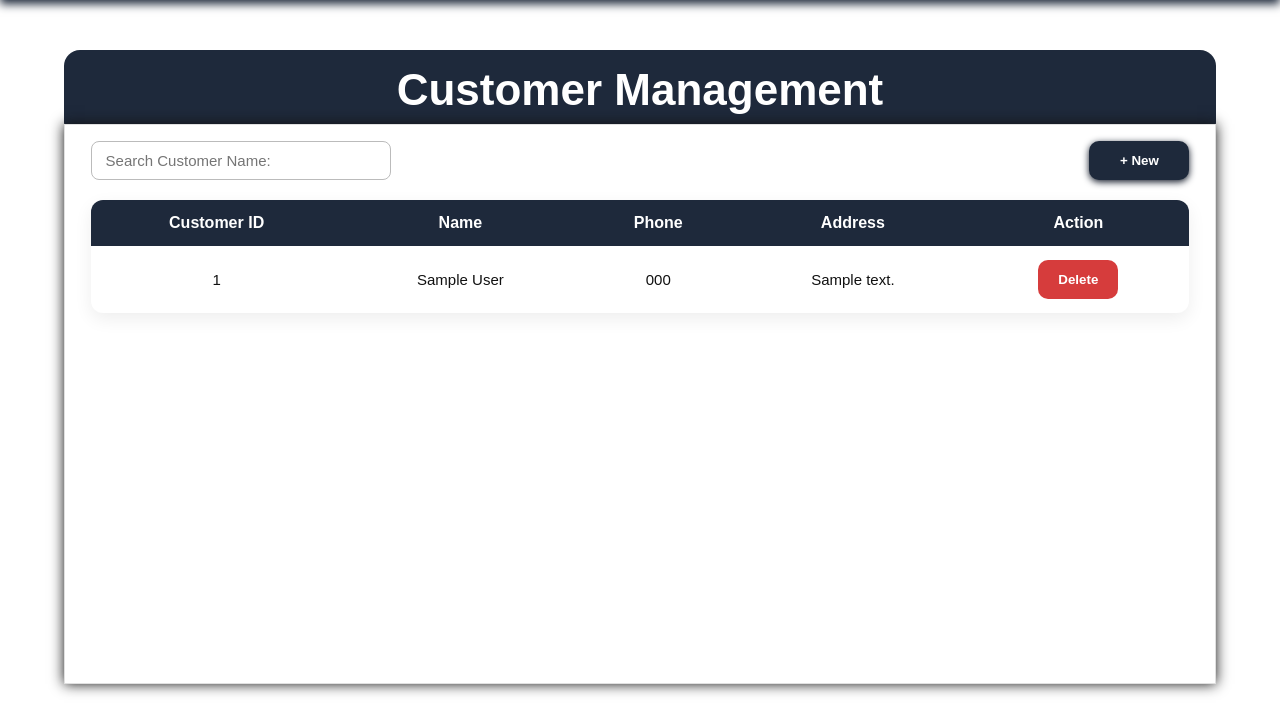
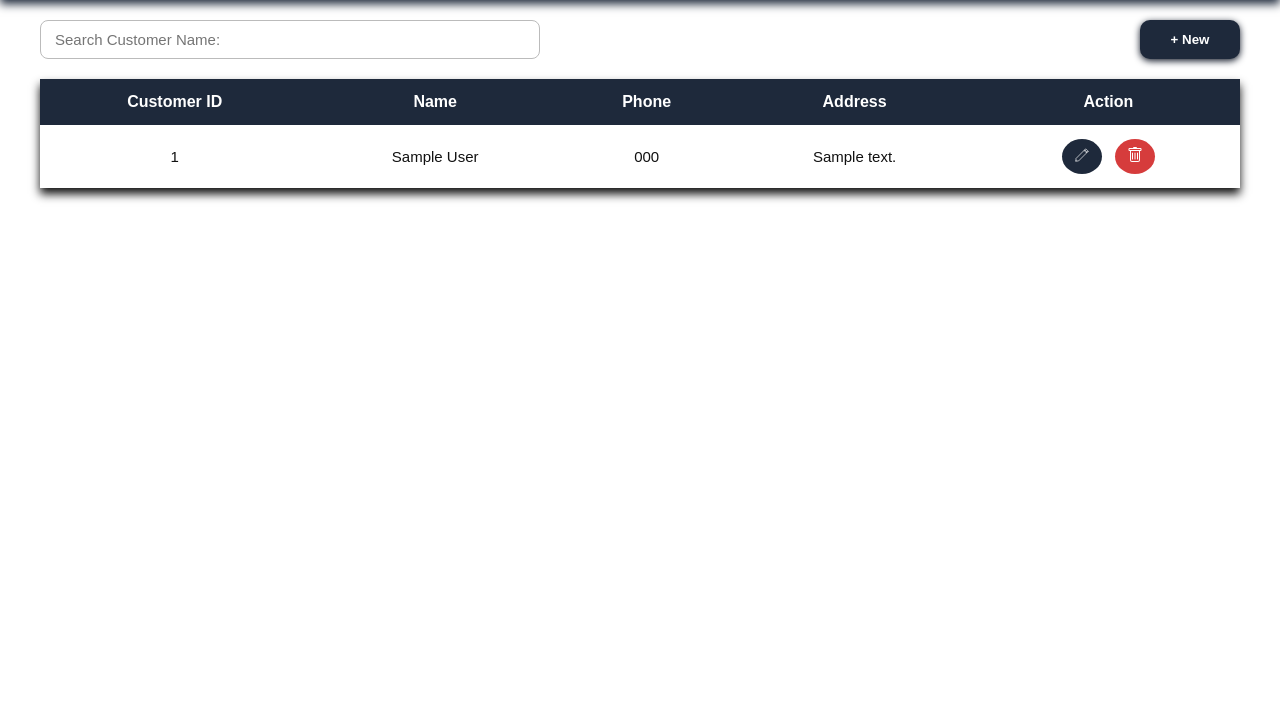
Before and after one commit to jgoleta/BisNest-Secondary-Repo, a Django app: page /customer in a window 1280 px wide. Shown: the part 90-800 px from the top of the page. Run offline with Django 5.2, Linux system fonts and the light colour scheme; tables that the repository leaves empty hold one stand-in row (values such as "Sample post").

Commit message:
Update customer.html

```diff
--- a/members/templates/customer.html
+++ b/members/templates/customer.html
@@ -275,12 +275,10 @@
         .delete-modal-btn,
         .delete-btn {
             background: #d63c3c !important;
-            color: #fff !important;
-            padding: 12px 20px;
+            padding: 8px 12px;
             font-weight: bold;
             border: none;
-            border-radius: 10px;
-            background-color: #111;
+            border-radius: 50%;
             color: #fff;
             cursor: pointer;
             transition: background 0.3s, color 0.3s;
@@ -292,6 +290,17 @@
             background: #b40202 !important;
             color: #ffffff !important;
             border: none;
+        }
+
+        .edit-button {
+            background-color: var(--palette-navbar);
+            color: #fff;
+            padding: 8px 12px;
+            font-weight: bold;
+            border: none;
+            border-radius: 50%;
+            cursor: pointer;
+            transition: background 0.3s, color 0.3s;
         }
 
         .toggle-form-button,
@@ -312,7 +321,8 @@
 
         .toggle-form-button:hover,
         .add-button:hover,
-        .submit-button:hover {
+        .submit-button:hover,
+        .edit-button:hover {
             background-color: #4f46e5 !important;
             border: none !important;
         }
@@ -355,7 +365,7 @@
             margin: 5vh auto;
             padding: 2vw;
             background-color: #fff;
-            box-shadow: 0vw 0vw 1vw #111;
+
             border: 1px solid #e0e0e0;
         }
 
@@ -375,7 +385,7 @@
             border: 1px solid #bbb;
             border-radius: 8px;
             font-size: 15px;
-            max-width: 300px;
+            max-width: 500px;
             flex: 1;
             background: #fff;
             color: #111;
@@ -441,11 +451,11 @@
             width: 100%;
             border-collapse: separate;
             border-spacing: 0;
-            border-radius: 12px;
+            border-radius: 0px;
             overflow: hidden;
             background-color: #fff;
             margin-top: 20px;
-            box-shadow: 0 6px 18px rgba(0, 0, 0, 0.07);
+            box-shadow: 0 6px 9px #111;
             color: #111;
         }
 
@@ -599,8 +609,7 @@
     </nav>
 
     <main class="main-content">
-        <h1 class="page-title">Customer Management</h1>
-        <div class="main-container">
+
         <div class="search-bar">
             <input type="text" id="searchInput" placeholder="Search Customer Name:" onkeyup="searchCustomer()">
             <div class="button-container">
@@ -640,10 +649,34 @@
                         <td>{{ cust.phone }}</td>
                         <td>{{ cust.address }}</td>
                         <td>
-                                <form action="{% url 'delete_customer' cust.id %}" method="post"
-                                    style="display:inline;">
+                            <button type="button" class="edit-button" data-id="{{ cust.id }}"
+                                data-name="{{ cust.name }}" data-phone="{{ cust.phone }}"
+                                data-address="{{ cust.address }}" title="Edit customer" aria-label="Edit customer"
+                                style="margin-right:8px;">
+                                <svg width="16" height="16" viewBox="0 0 24 24" fill="none"
+                                    xmlns="http://www.w3.org/2000/svg" aria-hidden="true" focusable="false">
+                                    <path
+                                        d="M3 21v-3.75L14.81 5.44a2 2 0 0 1 2.83 0l0.92 0.92a2 2 0 0 1 0 2.83L6.75 21H3z"
+                                        stroke="currentColor" stroke-width="1" stroke-linecap="round"
+                                        stroke-linejoin="round" />
+                                    <path
+                                        d="M20.71 7.04a1 1 0 0 0 0-1.41l-2.34-2.34a1 1 0 0 0-1.41 0l-1.83 1.83 3.75 3.75 1.83-1.83z"
+                                        stroke="currentColor" stroke-width="1" stroke-linecap="round"
+                                        stroke-linejoin="round" />
+                                </svg>
+                            </button>
+
+                            <form action="{% url 'delete_customer' cust.id %}" method="post" style="display:inline;">
                                 {% csrf_token %}
-                                    <button type="submit" class="delete-button">Delete</button>
+                                <button type="submit" class="delete-button" title="Delete customer">
+                                    <svg xmlns="http://www.w3.org/2000/svg" width="16" height="16" fill="currentColor"
+                                        class="bi bi-trash" viewBox="0 0 16 16">
+                                        <path
+                                            d="M5.5 5.5A.5.5 0 0 1 6 6v6a.5.5 0 0 1-1 0V6a.5.5 0 0 1 .5-.5m2.5 0a.5.5 0 0 1 .5.5v6a.5.5 0 0 1-1 0V6a.5.5 0 0 1 .5-.5m3 .5a.5.5 0 0 0-1 0v6a.5.5 0 0 0 1 0z" />
+                                        <path
+                                            d="M14.5 3a1 1 0 0 1-1 1H13v9a2 2 0 0 1-2 2H5a2 2 0 0 1-2-2V4h-.5a1 1 0 0 1-1-1V2a1 1 0 0 1 1-1H6a1 1 0 0 1 1-1h2a1 1 0 0 1 1 1h3.5a1 1 0 0 1 1 1zM4.118 4 4 4.059V13a1 1 0 0 0 1 1h6a1 1 0 0 0 1-1V4.059L11.882 4zM2.5 3h11V2h-11z" />
+                                    </svg>
+                                </button>
                             </form>
                         </td>
                     </tr>
@@ -651,7 +684,7 @@
                 </tbody>
             </table>
         </div>
-        </div>
+
     </main>
     <div class="notification" id="notification"></div>
     <script>
@@ -771,6 +804,44 @@
                 }
             }
         }
+
+        // --- Edit customer functionality ---
+        document.addEventListener('click', function (e) {
+            const editBtn = e.target.closest('.edit-button');
+            if (!editBtn) return;
+            // populate modal form with data attributes
+            const id = editBtn.getAttribute('data-id');
+            const name = editBtn.getAttribute('data-name');
+            const phone = editBtn.getAttribute('data-phone');
+            const address = editBtn.getAttribute('data-address');
+
+            // show form modal
+            formContainer.style.display = 'block';
+            modalOverlay.style.display = 'block';
+
+            // set form title and values
+            document.getElementById('formTitle').textContent = 'Edit Customer';
+            // if the form fields have ids match the form, set them
+            const nameInput = document.querySelector('.customer-form input[name="name"]');
+            const phoneInput = document.querySelector('.customer-form input[name="phone"]');
+            const addressInput = document.querySelector('.customer-form textarea[name="address"]');
+            if (nameInput) nameInput.value = name || '';
+            if (phoneInput) phoneInput.value = phone || '';
+            if (addressInput) addressInput.value = address || '';
+
+            // ensure a hidden input for edit id exists
+            let editIdInput = document.querySelector('.customer-form input[name="edit_id"]');
+            if (!editIdInput) {
+                editIdInput = document.createElement('input');
+                editIdInput.type = 'hidden';
+                editIdInput.name = 'edit_id';
+                document.querySelector('.customer-form').appendChild(editIdInput);
+            }
+            editIdInput.value = id;
+
+            // scroll modal into view
+            formContainer.scrollIntoView({ behavior: 'smooth', block: 'center' });
+        });
     </script>
 
 
```
Lines whose indentation alone changed are shown as unchanged.
